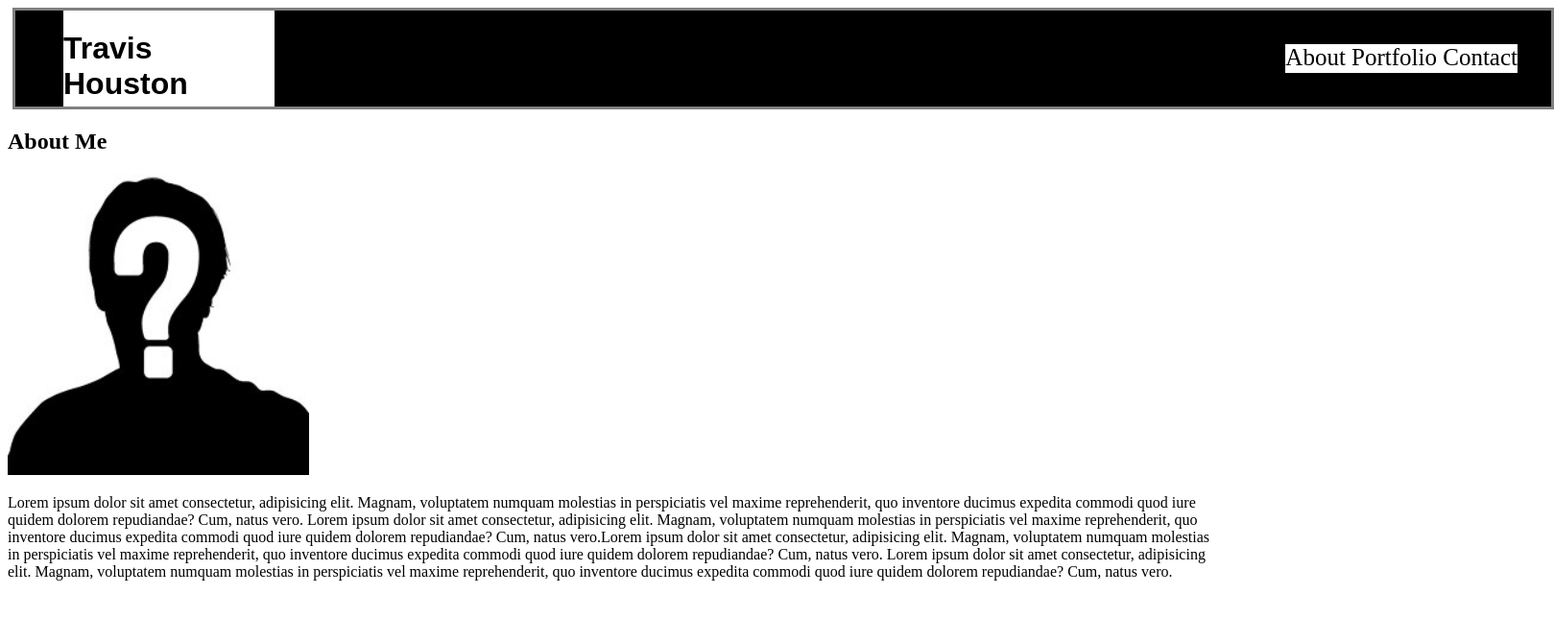
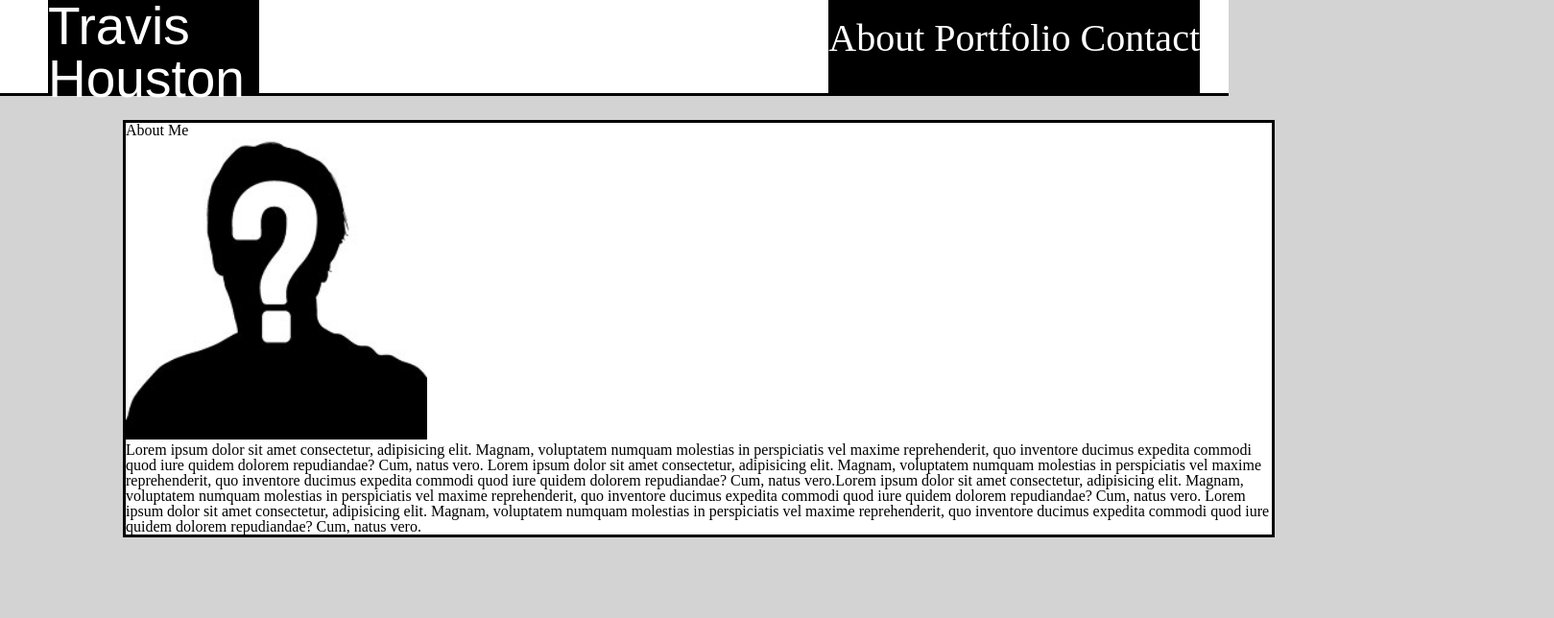
Before and after one commit to TravisWHouston/Portfolio, a plain HTML site: page index.html in a window 1280 px wide. Shown: the whole page at 96% size, 1619 px wide, since content can reach past the window. Drawn offline with Linux system fonts and the light colour scheme.

Commit message:
takingshape

```diff
--- a/assets/css/style.css
+++ b/assets/css/style.css
@@ -1,18 +1,23 @@
+* {
+    box-sizing: border-box;
+}
+
 .navbar {
-    background-color: black;
-    border: solid gray;
+    background-color: white;
+    border-bottom:3px solid black;
     height: 100px;
-    width: 1600px;
-    margin: 5px;
+    width: 100%;
     display: flex;
     justify-content: space-between;
 
 }
+h1 {
+    font-size: 55px;
+}
 .name {
-    background-color: white;
-    height: 100px;
+    background-color: black;
     width: 220px;
-    color: black;
+    color: white;
     margin-left: 50px;
     font-family: fantasy;
 
@@ -20,12 +25,14 @@
 
 }
 .links {
-    background-color: white;
-    margin: 35px;
-    font-size: 25px;
+    position: relative;
+    background-color: black;
+    font-size: 40px;
+    padding-top: 20px;
+    margin-right:30px;
 }
 a {
-    color:black;
+    color:white;
     text-decoration: none;
     border: 1px black;
 }
@@ -36,3 +43,15 @@ a:active{
 a:hover{
     text-decoration: underline;
 }
+#container1 {
+    background-color: white;
+    width: 1200px;
+    margin-left: 10%;
+    margin-top:25px;
+    border: solid 3px black;
+
+
+}
+#body {
+    background-color: lightgray;
+}
--- a/index.html
+++ b/index.html
@@ -5,10 +5,11 @@
     <meta name="viewport" content="width=device-width, initial-scale=1.0">
     <meta http-equiv="X-UA-Compatible" content="ie=edge">
     <title>My Portfolio</title>
+    <link rel="stylesheet" href="reset copy.css">
     <link rel="stylesheet" href="assets/css/style.css">
 </head>
 
-<body>
+<body  id="body">
     <div class="navbar">
         <div class="name">
                <h1>Travis Houston</h1>
@@ -19,7 +20,7 @@
                 <a href="contact.html">Contact</a>
             </div>
         </div>
-    <div>
+    <div id="container1">
         <h2>About Me</h2>
         <div>
             <img src="assets/images/personal.png">
--- /dev/null
+++ b/reset copy.css
@@ -0,0 +1,43 @@
+html, body, div, span, applet, object, iframe,
+h1, h2, h3, h4, h5, h6, p, blockquote, pre,
+a, abbr, acronym, address, big, cite, code,
+del, dfn, em, img, ins, kbd, q, s, samp,
+small, strike, strong, sub, sup, tt, var,
+b, u, i, center,
+dl, dt, dd, ol, ul, li,
+fieldset, form, label, legend,
+table, caption, tbody, tfoot, thead, tr, th, td,
+article, aside, canvas, details, embed,
+figure, figcaption, footer, header, hgroup,
+menu, nav, output, ruby, section, summary,
+time, mark, audio, video {
+	margin: 0;
+	padding: 0;
+	border: 0;
+	font-size: 100%;
+	font: inherit;
+	vertical-align: baseline;
+}
+/* HTML5 display-role reset for older browsers */
+article, aside, details, figcaption, figure,
+footer, header, hgroup, menu, nav, section {
+	display: block;
+}
+body {
+	line-height: 1;
+}
+ol, ul {
+	list-style: none;
+}
+blockquote, q {
+	quotes: none;
+}
+blockquote:before, blockquote:after,
+q:before, q:after {
+	content: '';
+	content: none;
+}
+table {
+	border-collapse: collapse;
+	border-spacing: 0;
+}
```
Also changed, not shown: contact.html (+3 -2 lines), portfolio.html (+3 -2 lines).
